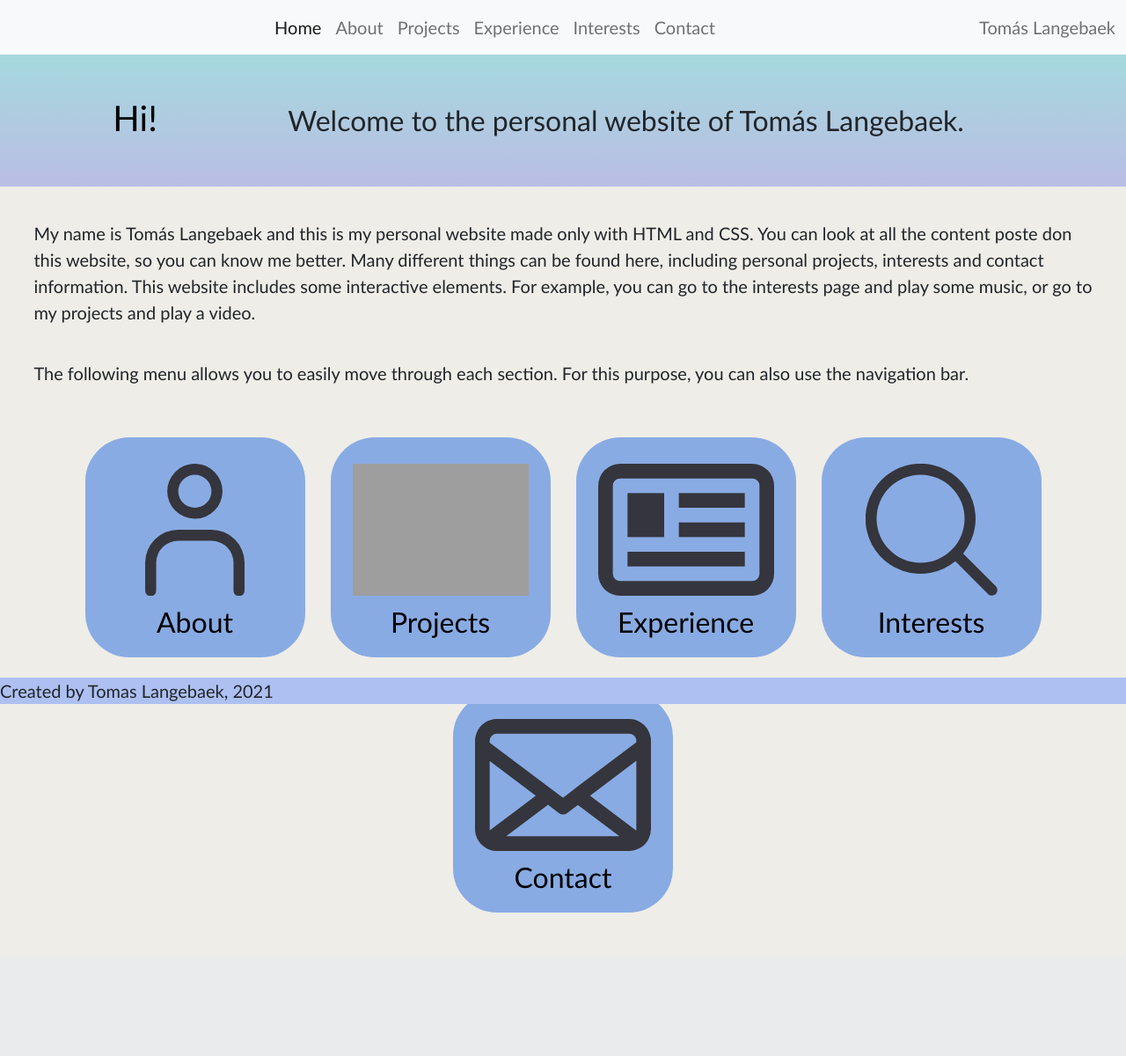
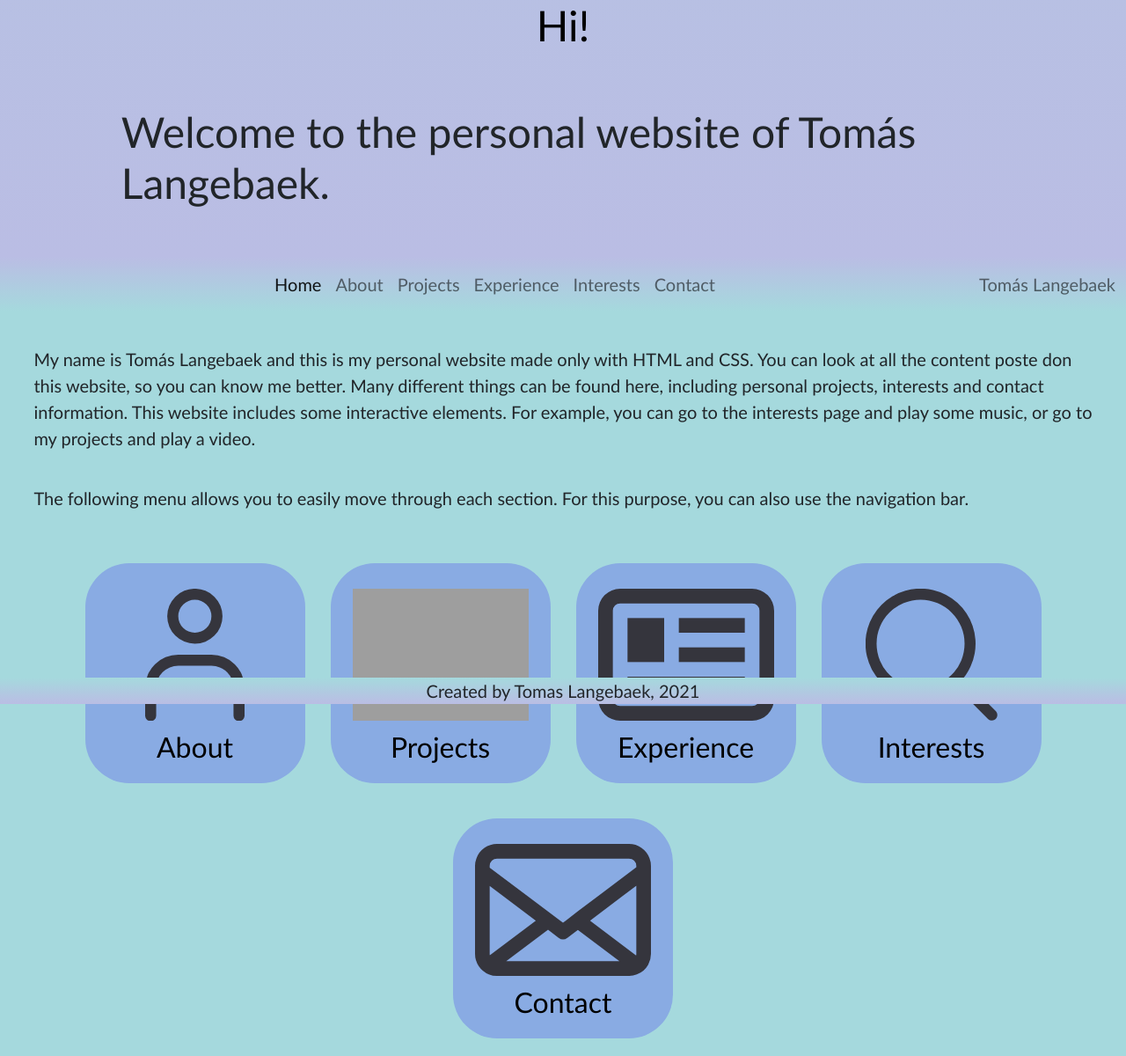
Before and after one commit to TomasLangebaek/Web_entrega1, a PHP site: page / in a window 1280 px wide. Shown: the whole page at 88% size. Before the commit the page ends 1037 px from the top, so only its background shows below. Run offline with PHP 8.4, Linux system fonts and the light colour scheme; grey boxes are pictures that could not be loaded.

Commit message:
Code Review de Simón. Comentarios y modificaciones en index.html y style.css

```diff
--- a/index.html
+++ b/index.html
@@ -1,3 +1,12 @@
+<!--Yo usaria un único archivo HTML para hacer más simples las modificaciones.
+  Pondría el banner arriba de la navbar.
+  El footer en pantallas grandes queda separado del margen inferior.
+  Los archivos HTML y CSS son legibles aunque recomendaría no usar las mismas clases que bootstrap para añadir estilos.
+  El título en el banner debería resaltar más.
+  Funciona bien en los diferentes tamaños de pantalla aparte del footer.
+  El código es válido.
+  Las modificaciones aplicadas a este index también las haría para las otras secciones de la página.
+-->
 <!DOCTYPE html>
 <html lang="en">
   <head>
@@ -9,13 +18,21 @@
       integrity="sha384-giJF6kkoqNQ00vy+HMDP7azOuL0xtbfIcaT9wjKHr8RbDVddVHyTfAAsrekwKmP1"
       crossorigin="anonymous"
     />
+    <link rel="preconnect" href="https://fonts.gstatic.com">
+    <link href="https://fonts.googleapis.com/css2?family=Roboto+Slab&display=swap" rel="stylesheet">
     <link rel="stylesheet" href="style.css" />
     <title>Personal Webpage Project</title>
   </head>
   <body>
+    <div class="jumbotron jumbotron-fluid">
+      <div class="container">
+        <h1 class="display display-5">Hi!</h1>
+        <h2 class="display-5">Welcome to the personal website of Tomás Langebaek.</h2>
+      </div>
+    </div>
     <header>
       <nav
-        class="navbar navbar-expand-lg navbar-light bg-light navbar-fixed-top"
+        class="navbar navbar-expand-lg navbar-light bg-light navbar-fixed-top gradiente"
       >
         <div class="container-fluid">
           <button
@@ -40,32 +57,27 @@
                 </a>
               </li>
               <li class="nav-item">
-                <a class="nav-link" href="../about.html">About</a>
+                <a class="nav-link hover-highlight" href="../about.html">About</a>
               </li>
               <li class="nav-item">
-                <a class="nav-link" href="../projects.html">Projects</a>
+                <a class="nav-link hover-highlight" href="../projects.html">Projects</a>
               </li>
               <li class="nav-item">
-                <a class="nav-link" href="../experience.html">Experience</a>
+                <a class="nav-link hover-highlight" href="../experience.html">Experience</a>
               </li>
               <li class="nav-item">
-                <a class="nav-link" href="../interests.html">Interests</a>
+                <a class="nav-link hover-highlight" href="../interests.html">Interests</a>
               </li>
               <li class="nav-item">
-                <a class="nav-link" href="../contact.html">Contact</a>
+                <a class="nav-link hover-highlight" href="../contact.html">Contact</a>
               </li>
             </ul>
-            <span class="navbar-text"> Tomás Langebaek </span>
+            <span class="navbar-text "> Tomás Langebaek </span>
           </div>
         </div>
       </nav>
     </header>
-    <div class="jumbotron jumbotron-fluid">
-      <div class="container">
-        <h1 class="display">Hi!</h1>
-        <h2>Welcome to the personal website of Tomás Langebaek.</h2>
-      </div>
-    </div>
+
     <main>
       <p>
         My name is Tomás Langebaek and this is my personal website made only
@@ -129,7 +141,7 @@
         </a>
       </div>
     </main>
-    <footer class="footer">Created by Tomas Langebaek, 2021</footer>
+    <footer class="footer gradiente-inverso position-fixed bottom-0 start-0">Created by Tomas Langebaek, 2021</footer>
     <script
       src="https://cdn.jsdelivr.net/npm/bootstrap@5.0.0-beta2/dist/js/bootstrap.bundle.min.js"
       integrity="sha384-b5kHyXgcpbZJO/tY9Ul7kGkf1S0CWuKcCD38l8YkeH8z8QjE0GmW1gYU5S9FOnJ0"
--- a/style.css
+++ b/style.css
@@ -1,8 +1,29 @@
+/* Usaría una fuente y una paleta de colores con más personalidad.
+También redondearía los bordes de los elementos.
+El hover de las fotos no queda del todo simétrico.
+El footer debería tener el texto centrado.*/
+body{
+  font-family: 'Roboto Slab', serif
+}
+.gradiente{
+  background:linear-gradient(#babde4,#a5d9dd);
+}
+.gradiente-inverso{
+  background:linear-gradient(#a5d9dd,#babde4);
+}
+.hover-highlight:hover{
+  background-color: #e8f8c1;
+
+}
+.hover-highlight{
+  border-radius: 10px;
+}
 .container {
   display: flex;
   flex-wrap: wrap;
   justify-content: space-around;
   align-items: baseline;
+  border-radius:10px 10px 0 0;
 }
 .homeicons {
   display: flex;
@@ -22,7 +43,7 @@
   border-radius: 20%;
 }
 .jumbotron-fluid {
-  background: linear-gradient(#a5d9dd, #babde4);
+  background: linear-gradient(#babde4e4, #babde4);
 }
 .display {
   color: black;
@@ -34,6 +55,7 @@
   flex-wrap: wrap;
   justify-content: space-around;
   align-items: baseline;
+  padding-top: 10px;
 }
 .brand {
   width: 50px;
@@ -48,7 +70,7 @@
   height: auto;
 }
 body {
-  background-color: #eeede8;
+  background-color: #a5d9dd;
   font-family: "Calibri";
   font-size: 20px;
 }
@@ -64,6 +86,7 @@ footer {
   width: 100%;
   bottom: 0;
   position: sticky;
+  text-align: center;
 }
 p {
   margin: 3%;
@@ -83,7 +106,7 @@ footer p {
   margin: 2%;
 }
 a div:hover {
-  background-color: rgb(221, 227, 137);
+  background-color:#e8f8c1;
 }
 a:link {
   color: #000000;
```
